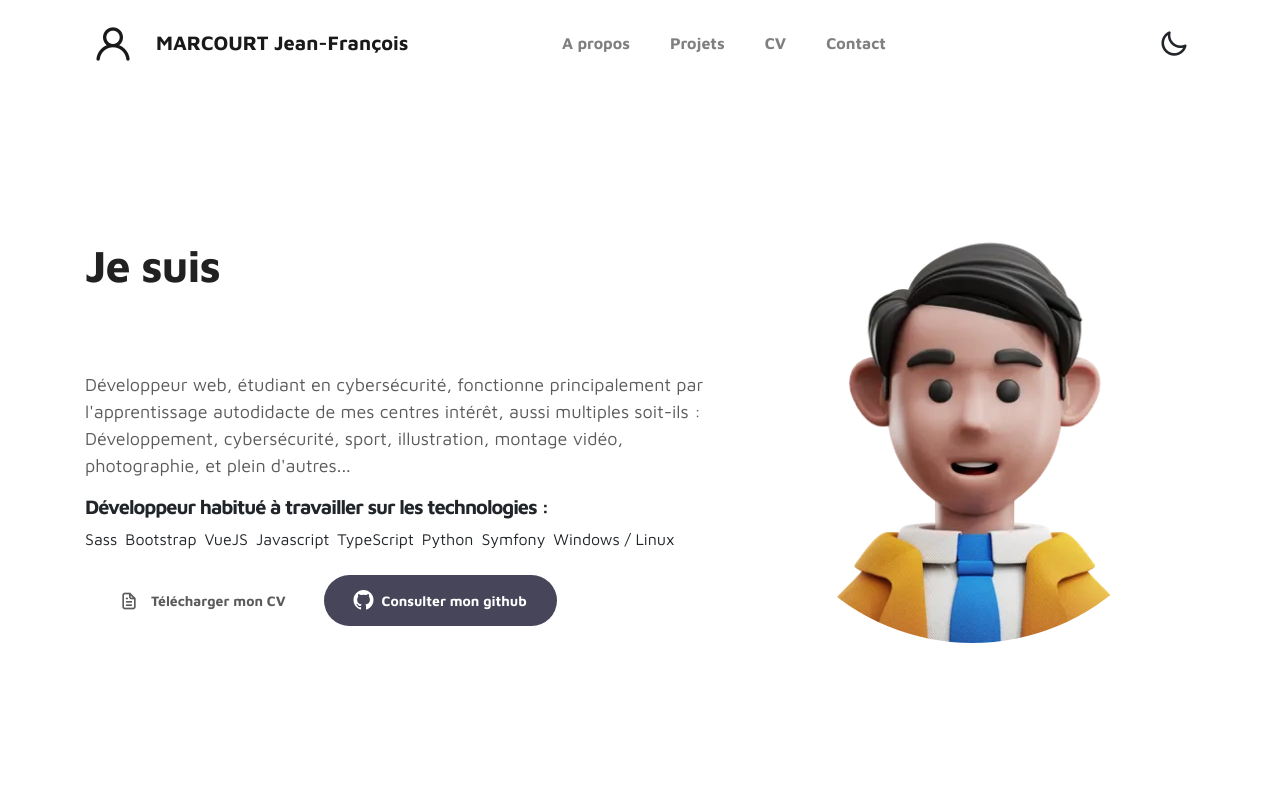
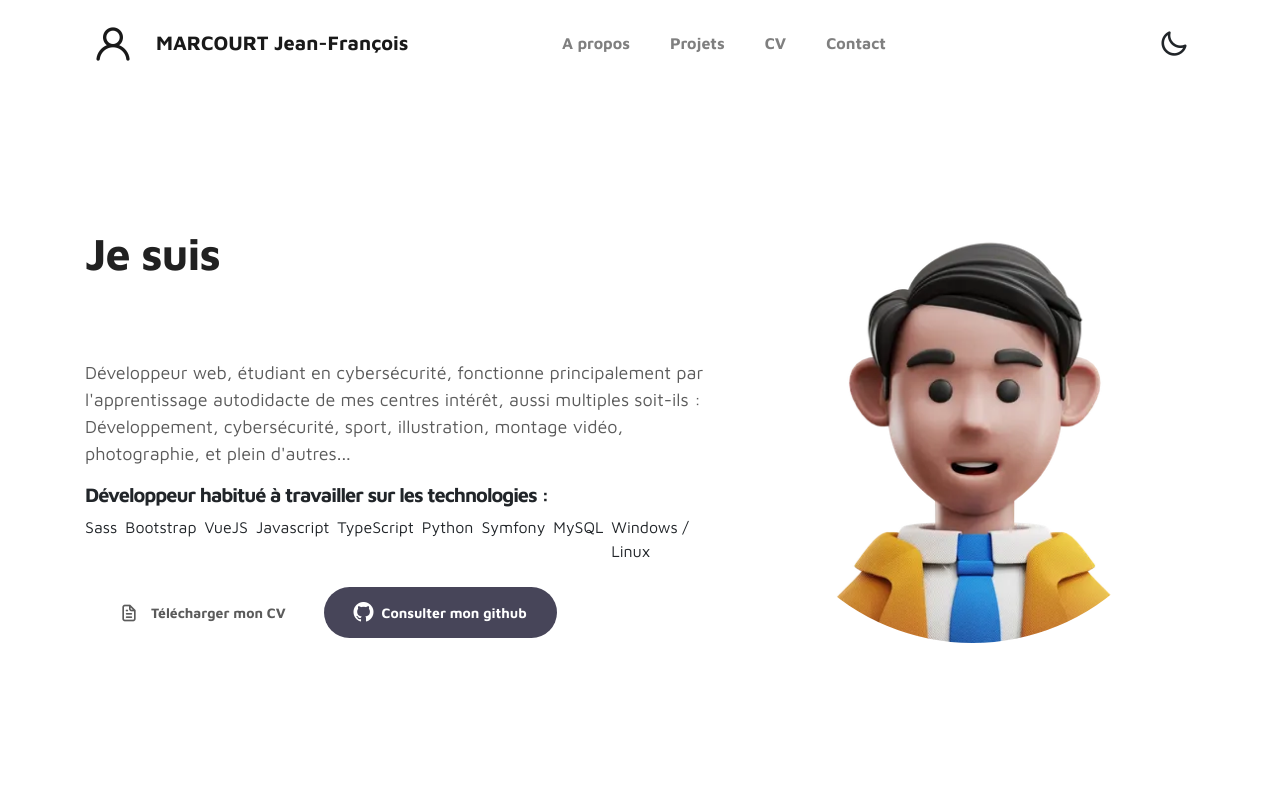
Before and after one commit to marcourtjeanfrancois/marcourtjeanfrancois.github.io, a plain HTML site: page index.html in a window 1280 px wide. Shown: the top 800 px of the page. Drawn offline with nearby package versions, Linux system fonts and the light colour scheme.

Commit message:
Update index.html

```diff
--- a/index.html
+++ b/index.html
@@ -88,6 +88,7 @@
                             <li class="mr-2">TypeScript</li>
                             <li class="mr-2">Python</li>
                             <li class="mr-2">Symfony</li>
+                            <li class="mr-2">MySQL</li>
                             <li class="mr-2">Windows / Linux</li>
                           </ul>
                         </p>
```
